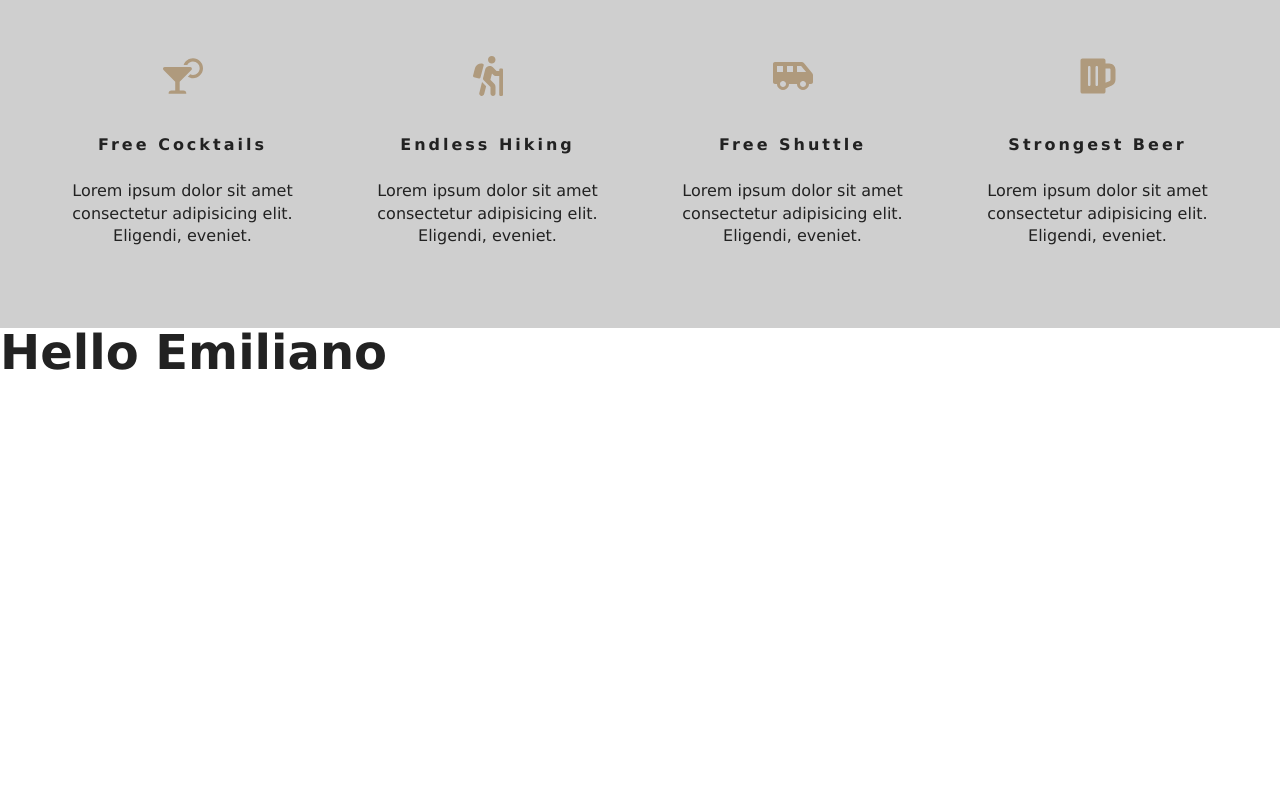
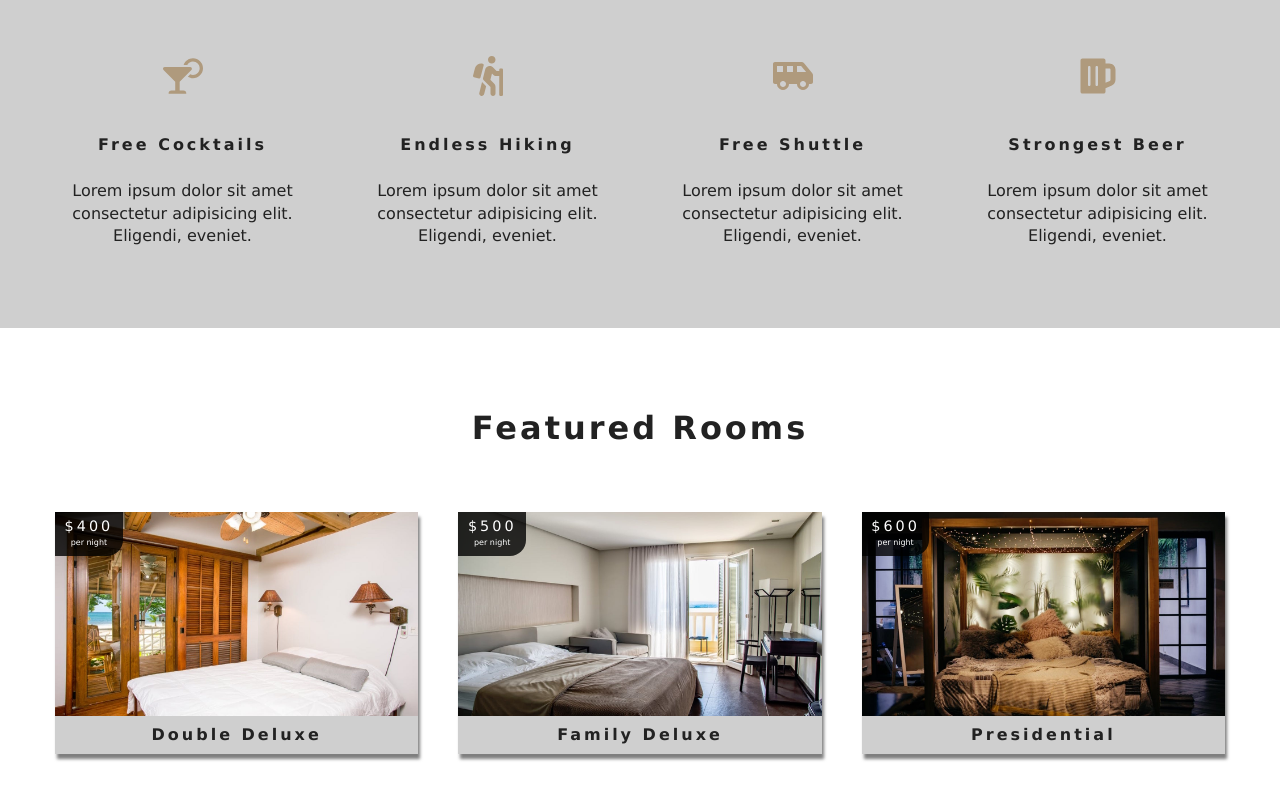
Before and after one commit to monsterkosh/hotely, a React (Create React App) app: page / in a window 1280 px wide. Shown: the part 930-1730 px from the top of the page. Before the commit the page ends 1330 px from the top, so only its background shows below. Built offline with nearby package versions, Linux system fonts and the light colour scheme.

Commit message:
featured rooms

```diff
--- a/src/components/FeaturedRooms.js
+++ b/src/components/FeaturedRooms.js
@@ -1,16 +1,25 @@
 import React, { Component } from 'react';
 import { RoomContext } from '../context';
+import Loading from './Loading';
+import Room from '../components/Room';
+import Title from './Title';
 
 export default class FeaturedRooms extends Component {
   static contextType = RoomContext;
 
   render() {
-    const { name, greeting } = this.context;
+    let { loading, featuredRooms: rooms } = this.context;
+    rooms = rooms.map((room) => {
+      return <Room key={room.id} room={room} />;
+    });
 
     return (
-      <div>
-        <h1>Hello {name}</h1>
-      </div>
+      <section className='featured-rooms'>
+        <Title title='featured rooms' />
+        <div className='featured-rooms-center'>
+          {loading ? <Loading /> : rooms}
+        </div>
+      </section>
     );
   }
 }
--- /dev/null
+++ b/src/components/Loading.js
@@ -0,0 +1,13 @@
+import React from 'react';
+import loadingGif from '../images/gif/loading-arrow.gif';
+
+function Loading() {
+  return (
+    <div className='loading'>
+      <h4>rooms data loading...</h4>
+      <img src={loadingGif} alt='' />
+    </div>
+  );
+}
+
+export default Loading;
--- /dev/null
+++ b/src/components/Room.js
@@ -0,0 +1,33 @@
+import React from 'react';
+import { Link } from 'react-router-dom';
+import defaultImg from '../images/room-1.jpeg';
+import PropTypes from 'prop-types';
+
+export default function Room({ room }) {
+  const { name, slug, images, price } = room;
+
+  return (
+    <article className='room'>
+      <div className='img-container'>
+        <img src={images[0] || defaultImg} alt='single room' />
+        <div className='price-top'>
+          <h6>${price}</h6>
+          <p>per night</p>
+        </div>
+        <Link to={`/rooms/${slug}`} className='btn-primary room-link'>
+          Features
+        </Link>
+      </div>
+      <p className='room-info'>{name}</p>
+    </article>
+  );
+}
+
+Room.propTypes = {
+  room: PropTypes.shape({
+    name: PropTypes.string.isRequired,
+    slug: PropTypes.string.isRequired,
+    images: PropTypes.arrayOf(PropTypes.string).isRequired,
+    price: PropTypes.number.isRequired,
+  }),
+};
--- a/src/context.js
+++ b/src/context.js
@@ -1,12 +1,38 @@
 import React, { Component } from 'react';
+import items from './data';
 
 const RoomContext = React.createContext();
 
 class RoomProvider extends Component {
   state = {
-    greeting: 'Hello',
-    name: 'Emiliano',
+    rooms: [],
+    sorteredRooms: [],
+    featuredRooms: [],
+    loading: true,
   };
+
+  // getData
+
+  componentDidMount() {
+    let rooms = this.formatData(items);
+    let featuredRooms = rooms.filter((room) => room.featured === true);
+    this.setState({
+      rooms,
+      featuredRooms,
+      sortedRooms: rooms,
+      loading: false,
+    });
+  }
+
+  formatData(items) {
+    let tempItems = items.map((item) => {
+      let id = item.sys.id;
+      let images = item.fields.images.map((image) => image.fields.file.url);
+      let room = { ...item.fields, images, id };
+      return room;
+    });
+    return tempItems;
+  }
 
   render() {
     return (
```
